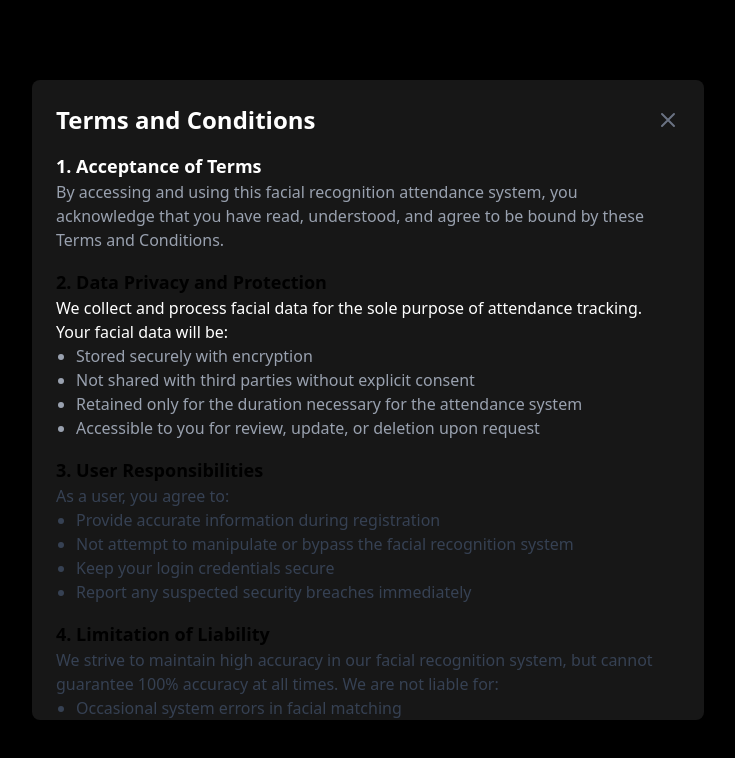
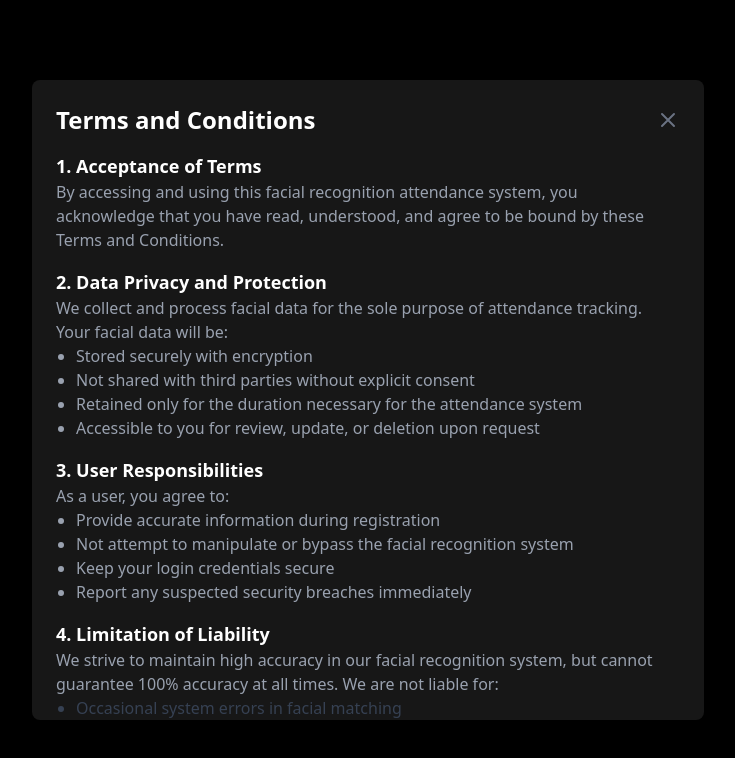
Before and after one commit to saymi313/NeuroMark, a React (Vite) app: page /signup in a window 1280 px wide. Both pictures are taken after a click on the button "Terms & Conditions". Shown: the top 758 px of the page, without its empty margins (272-1007 px from the left). Built offline with nearby package versions, Linux system fonts and the light colour scheme.

Commit message:
Updated TermsAndConditions.jsx

```diff
--- a/src/Components/Signup/TermsAndConditions.jsx
+++ b/src/Components/Signup/TermsAndConditions.jsx
@@ -64,8 +64,8 @@ const TermsAndConditions = ({ isOpen, onClose }) => {
           </section>
 
           <section>
-            <h3 className="text-lg font-semibold">2. Data Privacy and Protection</h3>
-            <p className="text-white">We collect and process facial data for the sole purpose of attendance tracking. Your facial data will be:</p>
+            <h3 className="text-lg text-white font-semibold">2. Data Privacy and Protection</h3>
+            <p className="text-gray-400">We collect and process facial data for the sole purpose of attendance tracking. Your facial data will be:</p>
             <ul className="list-disc ml-5 text-gray-400">
               <li>Stored securely with encryption</li>
               <li>Not shared with third parties without explicit consent</li>
@@ -75,9 +75,9 @@ const TermsAndConditions = ({ isOpen, onClose }) => {
           </section>
 
           <section>
-            <h3 className="text-lg font-semibold">3. User Responsibilities</h3>
-            <p className="text-gray-700">As a user, you agree to:</p>
-            <ul className="list-disc ml-5 text-gray-700">
+            <h3 className="text-lg text-white font-semibold">3. User Responsibilities</h3>
+            <p className="text-gray-400">As a user, you agree to:</p>
+            <ul className="list-disc ml-5 text-gray-400">
               <li>Provide accurate information during registration</li>
               <li>Not attempt to manipulate or bypass the facial recognition system</li>
               <li>Keep your login credentials secure</li>
@@ -86,8 +86,8 @@ const TermsAndConditions = ({ isOpen, onClose }) => {
           </section>
 
           <section>
-            <h3 className="text-lg font-semibold">4. Limitation of Liability</h3>
-            <p className="text-gray-700">We strive to maintain high accuracy in our facial recognition system, but cannot guarantee 100% accuracy at all times. We are not liable for:</p>
+            <h3 className="text-lg text-white font-semibold">4. Limitation of Liability</h3>
+            <p className="text-gray-400">We strive to maintain high accuracy in our facial recognition system, but cannot guarantee 100% accuracy at all times. We are not liable for:</p>
             <ul className="list-disc ml-5 text-gray-700">
               <li>Occasional system errors in facial matching</li>
               <li>Service interruptions due to maintenance or technical issues</li>
@@ -96,18 +96,18 @@ const TermsAndConditions = ({ isOpen, onClose }) => {
           </section>
 
           <section>
-            <h3 className="text-lg font-semibold">5. Modifications to Terms</h3>
-            <p className="text-gray-700">We reserve the right to modify these terms at any time. Users will be notified of significant changes, and continued use of the system constitutes acceptance of revised terms.</p>
+            <h3 className="text-lg text-white font-semibold">5. Modifications to Terms</h3>
+            <p className="text-gray-400">We reserve the right to modify these terms at any time. Users will be notified of significant changes, and continued use of the system constitutes acceptance of revised terms.</p>
           </section>
 
           <section>
-            <h3 className="text-lg font-semibold">6. Account Security</h3>
-            <p className="text-gray-700">You are responsible for maintaining the confidentiality of your account credentials. Any activities that occur under your account are your responsibility. Notify us immediately of any unauthorized use of your account.</p>
+            <h3 className="text-lg text-white font-semibold">6. Account Security</h3>
+            <p className="text-gray-400">You are responsible for maintaining the confidentiality of your account credentials. Any activities that occur under your account are your responsibility. Notify us immediately of any unauthorized use of your account.</p>
           </section>
 
           <section>
-            <h3 className="text-lg font-semibold">7. Intellectual Property</h3>
-            <p className="text-gray-700">All content, features, and functionality of this system, including but not limited to text, graphics, logos, icons, and images, are the exclusive property of our company and are protected by copyright, trademark, and other intellectual property laws.</p>
+            <h3 className="text-lg text-white font-semibold">7. Intellectual Property</h3>
+            <p className="text-gray-400">All content, features, and functionality of this system, including but not limited to text, graphics, logos, icons, and images, are the exclusive property of our company and are protected by copyright, trademark, and other intellectual property laws.</p>
           </section>
         </div>
 
```
